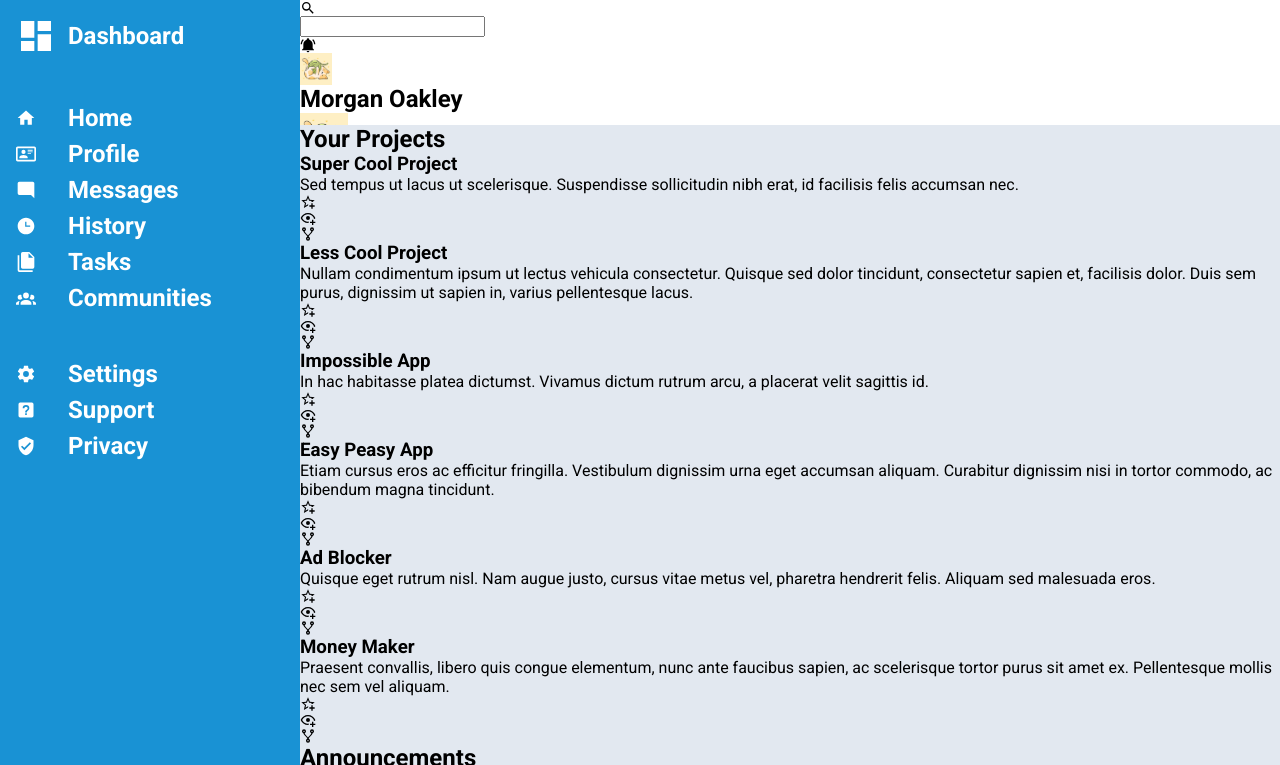
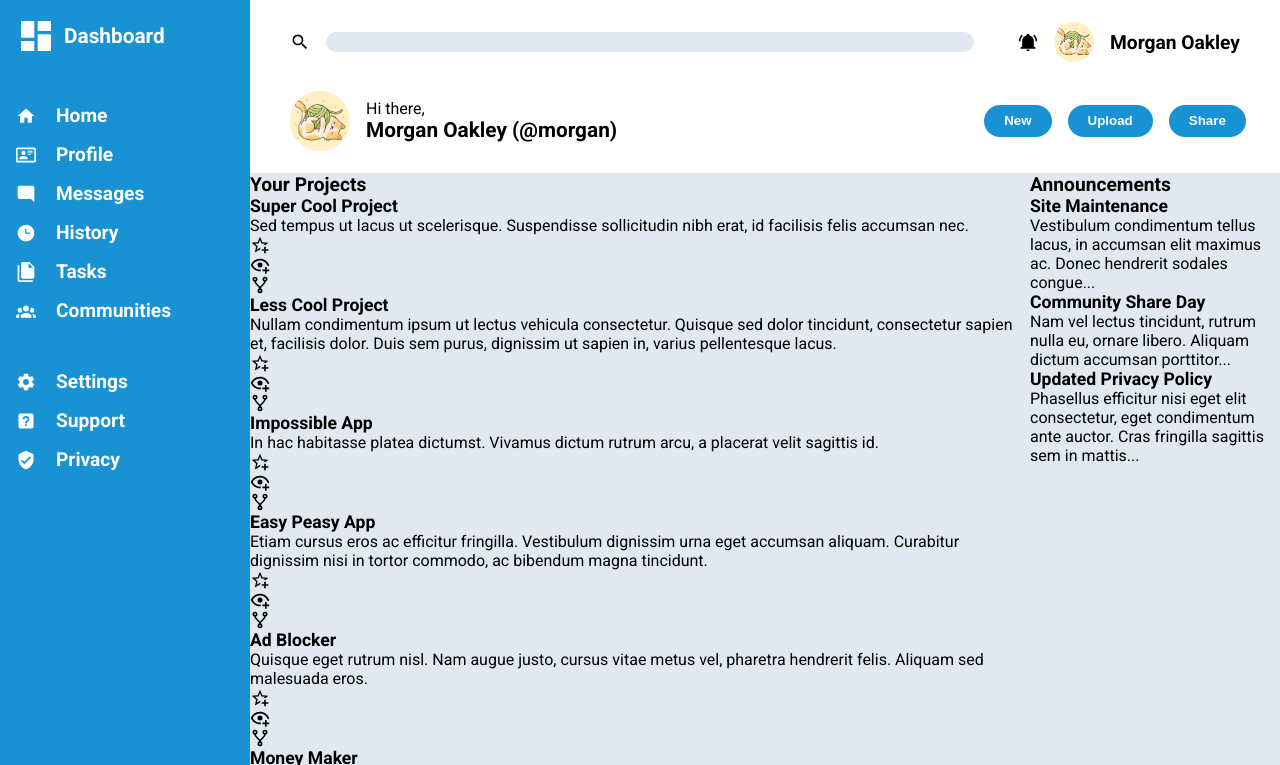
Before and after one commit to cwilliams0926/admin-dashboard, a website: page index.html in a window 1280 px wide. Shown: the top 765 px of the page. Drawn offline with Linux system fonts and the light colour scheme.

Commit message:
Align header section and style it

```diff
--- a/index.html
+++ b/index.html
@@ -49,8 +49,10 @@
           height="48"
           alt="Profile picture"
         />
-        <p>Hi there,</p>
-        <h1>Morgan Oakley (@morgan)</h1>
+        <div class="welcome-statement">
+          <p>Hi there,</p>
+          <h1>Morgan Oakley (@morgan)</h1>
+        </div>
       </section>
       <section class="button-section">
         <button class="header-button">New</button>
--- a/style.css
+++ b/style.css
@@ -11,11 +11,23 @@
   --font-family: "Roboto", system-ui, "Segoe UI", Helvetica, Arial, sans-serif;
 }
 
+h1 {
+  font-size: 1.3rem;
+}
+
+h2 {
+  font-size: 1.2rem;
+}
+
+h3 {
+  font-size: 1.1rem;
+}
+
 body {
   display: grid;
   font-family: var(--font-family);
-  grid-template-columns: 300px 1fr;
-  grid-template-rows: 125px 1fr;
+  grid-template-columns: 250px 1fr;
+  grid-template-rows: 1fr 8fr;
   min-height: 100vh;
 }
 
@@ -47,19 +59,24 @@ header {
 .sidebar li {
   display: flex;
   align-items: center;
-  gap: 32px;
+  gap: 20px;
 }
 
 .sidebar-header {
   display: flex;
   align-items: center;
-  gap: 12px;
+  gap: 8px;
 }
 
 ul {
   list-style-type: none;
   margin: 0;
   padding: 0;
+}
+
+.icon {
+  width: 20px;
+  height: 20px;
 }
 
 .sidebar .icon {
@@ -71,21 +88,83 @@ ul {
   height: 40px;
 }
 
-.main-nav .icon,
-.secondary-nav .icon {
-  width: 20px;
-  height: 20px;
-}
-
 .main-nav ul,
 .secondary-nav ul {
   display: flex;
   flex-direction: column;
-  gap: 8px;
+  gap: 16px;
+}
+
+.profile-picture {
+  border-radius: 50%;
+}
+
+.search {
+  border: none;
+  background-color: var(--light-grey);
+  width: 100%;
+  height: 20px;
+  border-radius: 28px;
+}
+
+header {
+  padding: 16px 40px;
+  display: grid;
+  grid-template-columns: 1fr 250px;
+  gap: 16px;
+}
+
+.search-section {
+  display: flex;
+  gap: 16px;
+  align-items: center;
+}
+
+.profile-section {
+  display: flex;
+  align-items: center;
+  justify-content: flex-end;
+  gap: 16px;
+}
+
+.profile-section .profile-picture {
+  width: 40px;
+  height: 40px;
+}
+
+.welcome-section {
+  display: flex;
+  gap: 16px;
+  align-items: center;
+}
+
+.welcome-section .profile-picture {
+  width: 60px;
+  height: 60px;
+}
+
+.button-section {
+  display: flex;
+  justify-content: center;
+  gap: 16px;
+  align-items: center;
+}
+
+.header-button {
+  background-color: var(--light-blue);
+  font-weight: 600;
+  color: var(--white);
+  border: none;
+  border-radius: 24px;
+  height: 32px;
+  padding: 8px 20px;
 }
 
 main {
   background-color: var(--light-grey);
   grid-column: 2 / 3;
   grid-row: 2 / 3;
+  display: grid;
+  grid-template-columns: 1fr 250px;
+  grid-template-rows: 1fr 1fr;
 }
```
